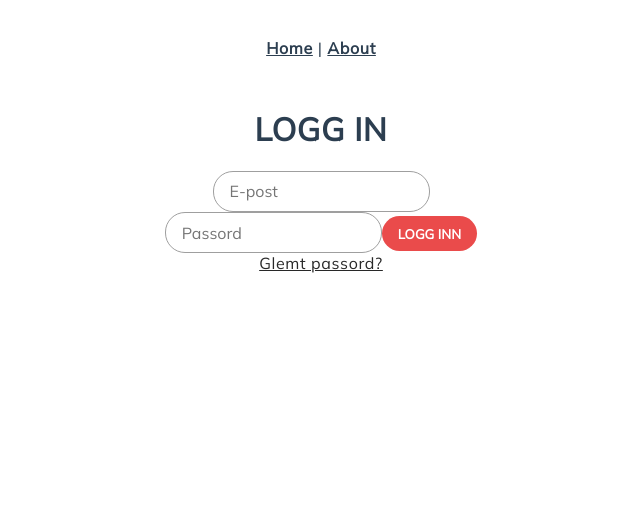
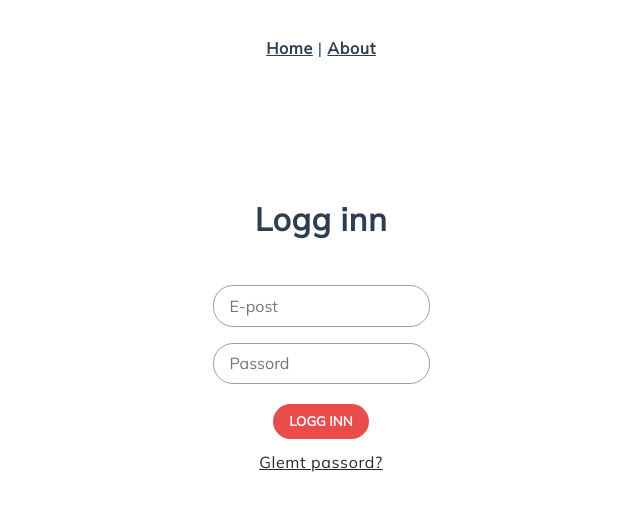
Before and after one commit to Idaht/GIDD, a Vue app in the folder frontend/: page /log-in in a window 1280 px wide. Shown: the top 508 px of the page, without its empty margins (319-959 px from the left). Built offline with nearby package versions, Linux system fonts and the light colour scheme.

Commit message:
Justerte elementene og oppdaterte css i LogIn.vue

```diff
--- a/frontend/src/views/LogIn.vue
+++ b/frontend/src/views/LogIn.vue
@@ -1,12 +1,15 @@
 <template>
   <div id="login">
-    <!--Add TheHeader component -->
-    <h1>LOGG IN</h1>
-    <input v-model="email" type="email" placeholder="E-post" />
-    <input v-model="password" type="password" placeholder="Passord" />
-    <button @click="login">LOGG INN</button>
-    <p id="feedback" v-if="isThereFeedback">{{ feedback }}</p>
-    <router-link to="/forgotten-password">Glemt passord?</router-link>
+    <h1>Logg inn</h1>
+    <div class="login-field">
+      <input v-model="email" type="email" placeholder="E-post" />
+      <input v-model="password" type="password" placeholder="Passord" />
+      <div class="login-btn">
+        <button @click="login">LOGG INN</button>
+        <p id="feedback" v-if="isThereFeedback">{{ feedback }}</p>
+      </div>
+      <router-link to="/forgotten-password">Glemt passord?</router-link>
+    </div>
   </div>
 </template>
 
@@ -49,7 +52,20 @@ export default defineComponent({
   width: 340px;
   margin: 0 auto;
   box-sizing: border-box;
+  padding-top: 90px;
+}
 
+.login-field {
+  margin: 30px;
+}
+
+input {
+  margin: 1em 0 0 0;
+}
+
+button {
+  margin: 1.5em 0 1em 0;
+  align-content: center;
 }
 
 </style>
```
